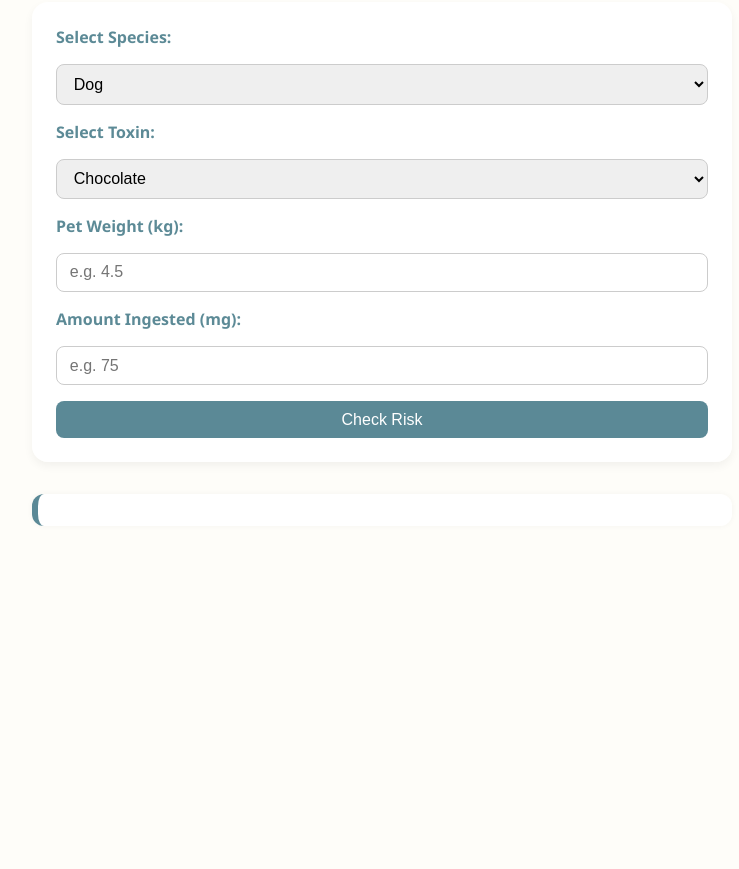
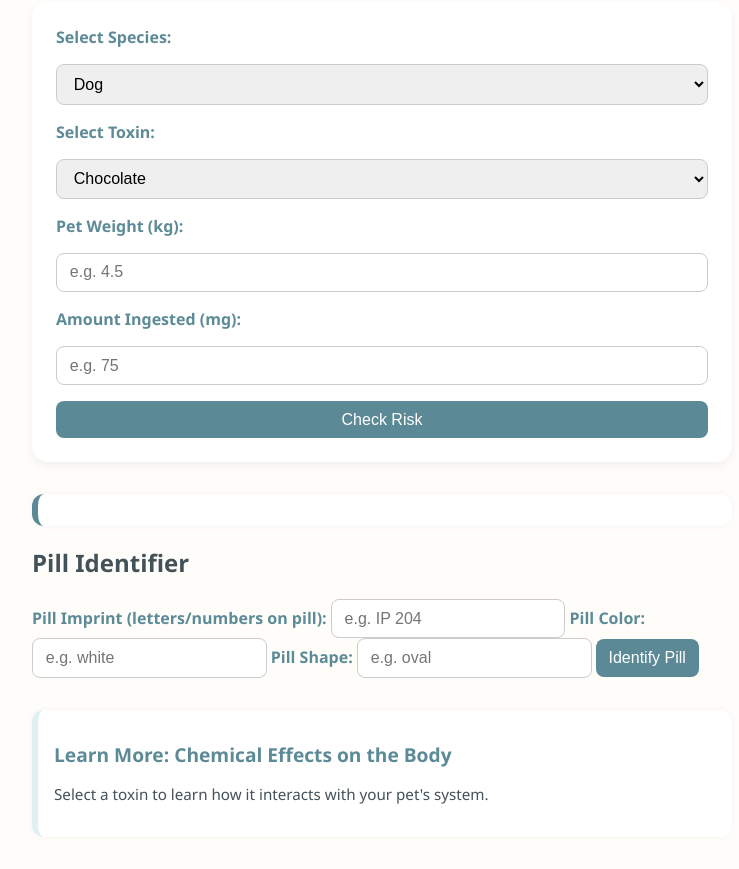
Before and after one commit to gwenfuri2/SafePet, a plain HTML site: page index.html in a window 1280 px wide. Shown: the part 118-987 px from the top of the page, without its empty margins (258-997 px from the left). Before the commit the page ends 800 px from the top, so only its background shows below. Drawn offline with Linux system fonts and the light colour scheme.

Commit message:
Update index.html
attempt 1 on pill indentifier

```diff
--- a/index.html
+++ b/index.html
@@ -32,6 +32,28 @@
 
   <div id="result"></div>
 
+  <section id="pill-identifier">
+    <h2>Pill Identifier</h2>
+
+    <label for="pillImprint">Pill Imprint (letters/numbers on pill):</label>
+    <input type="text" id="pillImprint" placeholder="e.g. IP 204" />
+
+    <label for="pillColor">Pill Color:</label>
+    <input type="text" id="pillColor" placeholder="e.g. white" />
+
+    <label for="pillShape">Pill Shape:</label>
+    <input type="text" id="pillShape" placeholder="e.g. oval" />
+
+    <button type="button" onclick="identifyPill()">Identify Pill</button>
+
+    <div id="pill-result"></div>
+  </section>
+
+  <section id="learn-more">
+    <h2>Learn More: Chemical Effects on the Body</h2>
+    <p id="chemicalInfo">Select a toxin to learn how it interacts with your pet's system.</p>
+  </section>
+
   <script src="script.js"></script>
 </body>
 </html>
```
